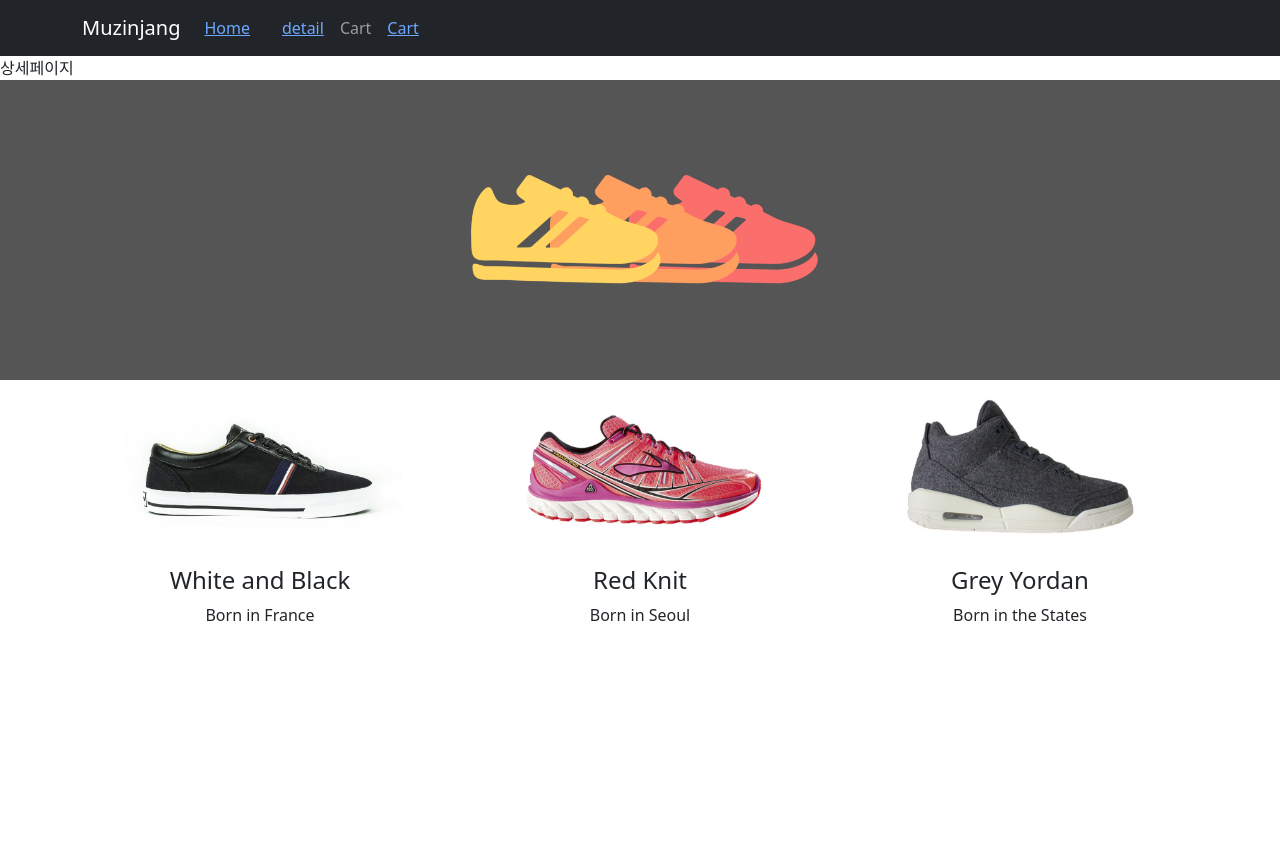
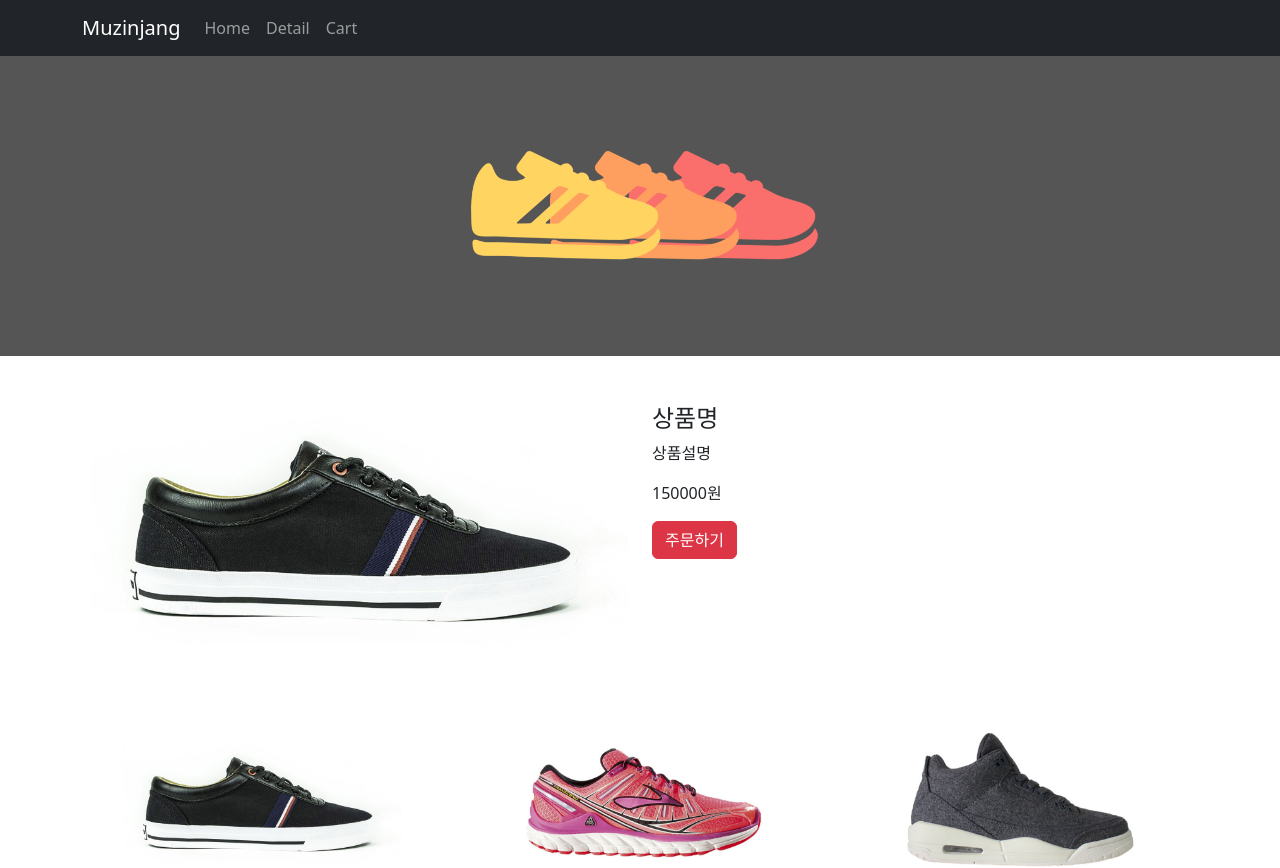
Before and after one commit to mayjoonll/shoes-shop, a React (Vite) app: page /detail in a window 1280 px wide. Shown: the top 868 px of the page. Before the commit the page ends 800 px from the top, so only its background shows below. Built offline with nearby package versions, Linux system fonts and the light colour scheme.

Commit message:
NavBar 및 Route 작업 완료

```diff
--- a/src/App.jsx
+++ b/src/App.jsx
@@ -7,6 +7,8 @@
 import data from './data/data';
 import { useState } from 'react';
 import Product from './Product';
+import {Routes, Route} from "react-router-dom";
+import Detail from './Detail';
 
 function App() {
   // 상품정보를 갖는 product 스테이트를 만든다
@@ -19,10 +21,20 @@
       <AppNavBar/>
       {/* 네비게이션 바 영역 끝 */}
 
+        {/* Routing 정보를 한꺼번에 모아놓는 장소 */}
+        {/* 스프링에서 사용하는 컨트롤러 클래스 */}
+
+
       {/* 메인 대문사진 영역 시작 */}
       <div className='main-bg'
         style={{backgroundImage:`url('${bg_png}')`}}
       />
+      <Routes>
+          <Route path="/" element={<div>메인페이지</div>} />
+          <Route path="/detail" element={<Detail/>} />
+          <Route path="/cart" element={<div>장바구니페이지</div>} />
+          <Route path="*" element={<div>Page Not Found 404 Error</div>}></Route>
+        </Routes>
       {/* 메인 대문사진 영역 끝 */}
       {/* 상품진열 영역 시작 */}
       {/* 상품진열 영역 끝 */}
--- a/src/AppNavBar/index.jsx
+++ b/src/AppNavBar/index.jsx
@@ -1,41 +1,28 @@
-import 'bootstrap/dist/css/bootstrap.min.css';
-import {Container, Nav, Navbar} from 'react-bootstrap';
+import "bootstrap/dist/css/bootstrap.min.css";
+import { Container, Nav, Navbar } from "react-bootstrap";
 import './AppNavBar.css'
 // Route : 페이지(컴포넌트) 이동 처리
 // Routes : url에 담겨있는 정보를 획득
 // Link : 실제로 페이지를 보여주는 역할, Link위치에 컴포넌트 뿌려줌
-import { Route, Routes, Link } from 'react-router-dom';
+import { Link, useNavigate } from "react-router-dom";
 
 function AppNavBar(){
+
+  const navigate = useNavigate();
+
   return (
     <>
-    <div className='App'>
+      <div className="App">
         <Navbar bg="dark" data-bs-theme="dark">
           <Container>
             <Navbar.Brand>Muzinjang</Navbar.Brand>
             <Nav className="me-auto">
-            <Nav.Link>
-              <Link to={"/"}>Home</Link>
-              </Nav.Link>
-            <Nav.Link></Nav.Link>
-             <Nav.Link>
-              <Link to={"/detail"}>detail</Link>
-              </Nav.Link>
+              <Nav.Link onClick={()=>{navigate('/')}}>Home</Nav.Link>
+              <Nav.Link onClick={()=>{navigate('/detail')}}>Detail</Nav.Link>
               <Nav.Link>Cart</Nav.Link>
-             <Nav.Link>
-              <Link to={"/cart"}>Cart</Link>
-              </Nav.Link>
             </Nav>
           </Container>
         </Navbar>
-
-      {/* Routing 정보를 한꺼번에 모아놓는 장소 */}
-      {/* 스프링에서 사용하는 컨트롤러 */}
-      <Routes>
-        <Route path="/" element={<div>메인페이지</div>}/>
-        <Route path="/detail" element={<div>상세페이지</div>}/>
-        <Route path="/cart" element={<div>장바구니페이지</div>}/>
-      </Routes>
       </div>
     </>
   )
--- /dev/null
+++ b/src/Detail/index.jsx
@@ -0,0 +1,19 @@
+function Detail() {
+  return (
+    <div className="container">
+      <div className="row">
+        <div className="col-md-6">
+          <img src="/images/shoes1.jpg"
+            width="100%" />
+        </div>
+        <div className="col-md-6">
+          <h4 className="pt-5">상품명</h4>
+          <p>상품설명</p>
+          <p>150000원</p>
+          <button className="btn btn-danger">주문하기</button>
+        </div>
+      </div>
+    </div>
+  );
+}
+export default Detail;
```
Also changed, not shown: src/About/About.css (added), src/About/About.jsx (added). Lines whose indentation alone changed are shown as unchanged.
